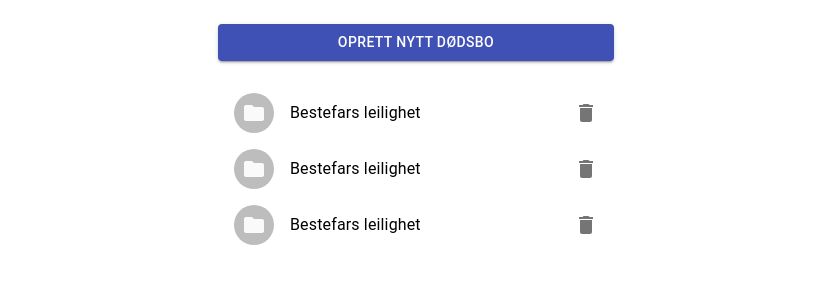
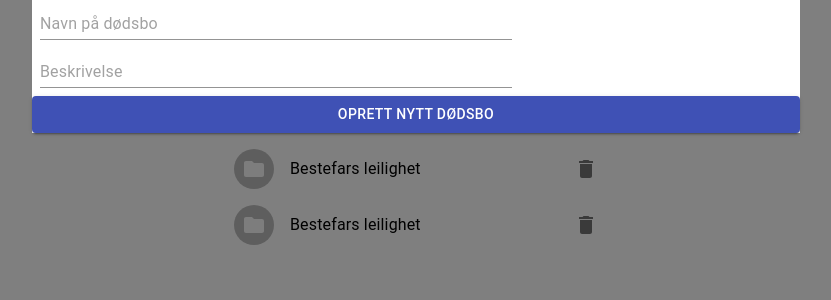
Before and after one commit to haryp2309/roddi-tdt4140, a React (Create React App) app: page /home in a window 1280 px wide. Both pictures are taken after a click on the button "OPRETT NYTT DØDSBO". Shown: the top 300 px of the page, without its empty margins (224-1055 px from the left). Built offline with nearby package versions, Linux system fonts and the light colour scheme.

Commit message:
La til komponent Dødsbo.tsx  (#6)

```diff
--- /dev/null
+++ b/src/components/Dødsbo.tsx
@@ -0,0 +1,92 @@
+import React from 'react';
+import {useState} from 'react';
+import { makeStyles } from '@material-ui/core/styles';
+import TextField from '@material-ui/core/TextField';
+import { Modal, Button } from '@material-ui/core';
+
+
+const useStyles = makeStyles((theme) => ({
+  root: {
+    display: 'flex',
+    flexWrap: 'wrap',
+    backgroundColor: 'white',
+    width: '60vw',
+    margin: 'auto'
+  },
+  textField: {
+    marginLeft: theme.spacing(1),
+    marginRight: theme.spacing(1),
+    width: '25ch',
+  },
+}));
+// ^ Dette ble copy pasta inn, skal vi definere styles sånn, eller i egen css fil??
+
+interface Props { }
+
+const Dødsbo: React.FC<any> = (props) => {
+        const classes = useStyles();
+        const [name, setName] = useState("");
+        const [description, setDescription] = useState("");
+        const [members, setMembers] = useState([]);
+        const [objects, setObjects] = useState([]);
+
+
+        function createNewDødsbo(name: string, description: string, members: [], objects: []) {
+            setName(name)
+            setDescription(description)
+            setMembers(members)
+            setObjects(objects)
+        }
+
+    return (
+      <Modal
+        open={props.openModal}
+        onClose = { () => {
+          props.closeModal();
+        }}
+      >
+
+        {
+          <div className={classes.root}>
+            <div>
+              <TextField
+                id="standard-full-width"
+                style={{ margin: 8 }}
+                placeholder="Navn på dødsbo"
+                fullWidth
+                margin="normal"
+                InputLabelProps={{
+                  shrink: true,
+                }}
+                onChange={(e) => {setName(e.target.value)}}
+              />
+              <TextField
+                id="standard-full-width"
+                style={{ margin: 8 }}
+                placeholder="Beskrivelse"
+                fullWidth
+                margin="normal"
+                InputLabelProps={{
+                  shrink: true,
+                }}
+                onChange={(e) => {setDescription(e.target.value)}}
+              />
+            </div>
+            <Button
+                fullWidth
+                variant="contained"
+                color="primary"
+                onClick={() => {
+                  props.getFormData({name: name, description: description});
+                }}
+            >
+                Oprett Nytt Dødsbo
+        </Button >
+
+          </div>
+        }
+      </Modal>
+    );
+}
+
+export default Dødsbo;
--- a/src/screens/Home.tsx
+++ b/src/screens/Home.tsx
@@ -13,6 +13,10 @@ import { Container,
 import FolderIcon from '@material-ui/icons/Folder';
 import IconButton from '@material-ui/core/IconButton';
 import DeleteIcon from '@material-ui/icons/Delete';
+import AddIcon from '@material-ui/icons/Add';
+
+import Dødsbo from '../components/Dødsbo';
+
 
 interface Props { }
 
@@ -21,6 +25,19 @@ const Home: React.FC<Props> = () => {
     const [dense, setDense] = useState(false);
     const [secondary, setSecondary] = useState(false);
     const classes = useStyles();
+
+    //KODE TIL MODAL
+    const [openModal, setOpenModal] = React.useState(false);
+
+    const closeModal = () => {
+      setOpenModal(false);
+    }
+
+    const getFormData = (obj: {name: string; description: string}) => {
+      console.log(obj);
+      return obj;
+    }
+    //KODE TIL MODAL SLUTT
 
     function generate(element: any) {
         return [0, 1, 2].map((value) =>
@@ -33,10 +50,14 @@ const Home: React.FC<Props> = () => {
     return (
         <Container component="main" maxWidth="xs">
             <Button
+                startIcon={<AddIcon />}
                 fullWidth
                 variant="contained"
                 color="primary"
                 className={classes.submit}
+                onClick={() => {
+                  setOpenModal(true);
+                }}
             >
                 Oprett Nytt Dødsbo
         </Button >
@@ -60,6 +81,10 @@ const Home: React.FC<Props> = () => {
                 </ListItem>,
               )}
             </List>
+
+            <Dødsbo openModal={openModal} closeModal={closeModal} getFormData={getFormData}></Dødsbo>
+
+
         </Container>
     );
 }
```
